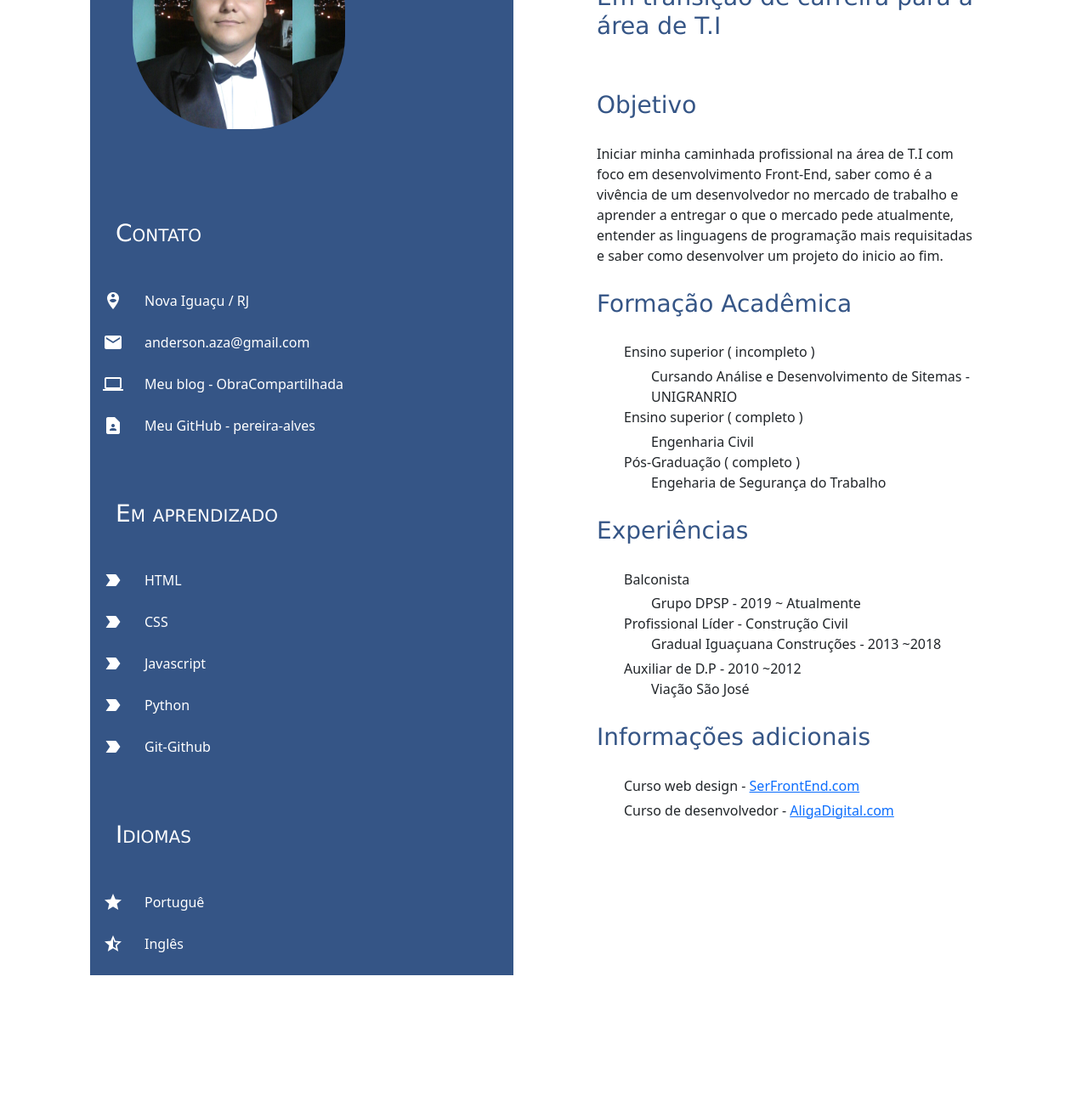
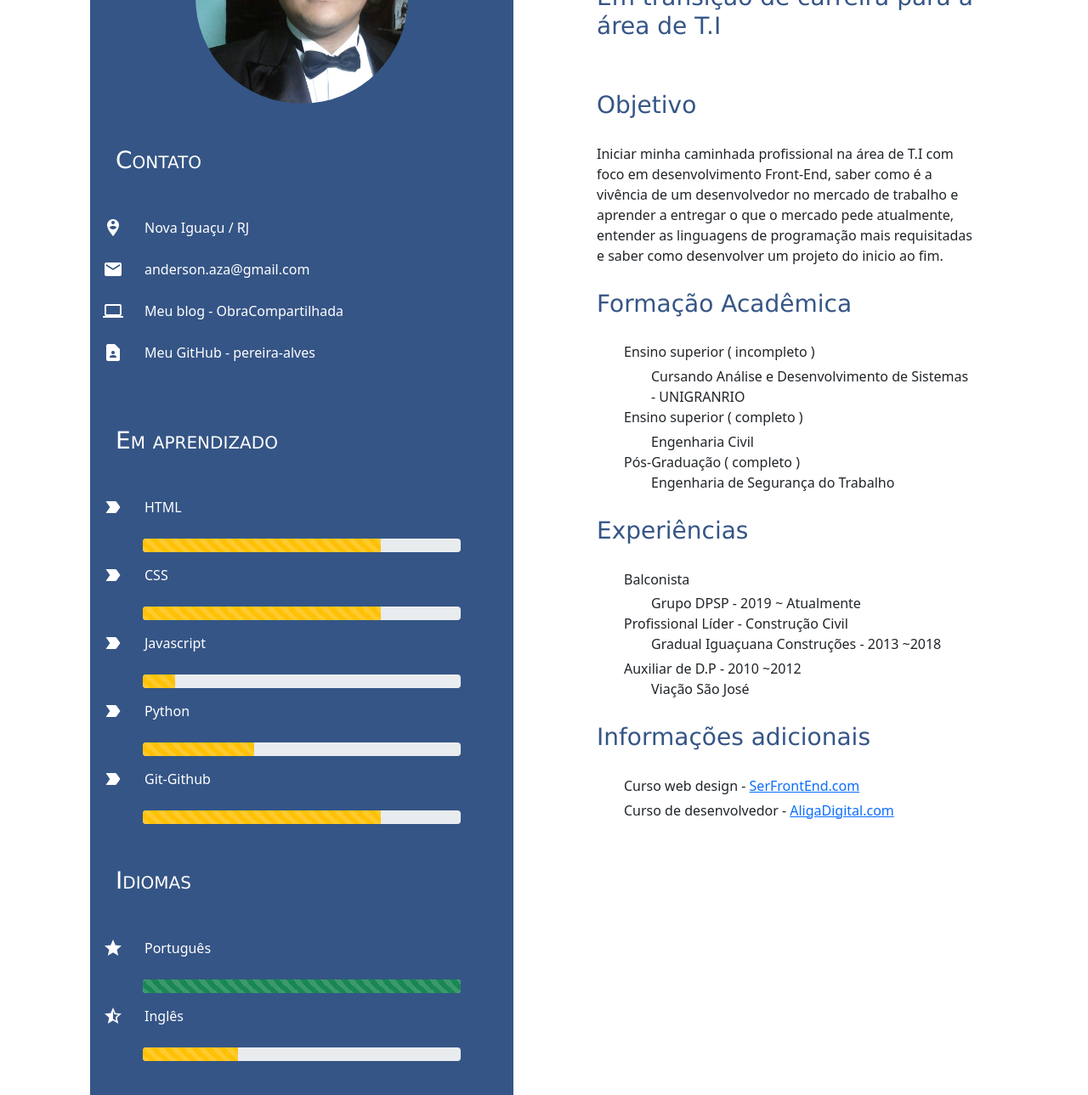
Before and after one commit to pereira-alves/pereira-alves.github.io, a plain HTML site: page index.html in a window 1280 px wide. Shown: the part 148-1437 px from the top of the page at 85% size. Before the commit the page ends 1296 px from the top, so only its background shows below. Drawn offline with nearby package versions, Linux system fonts and the light colour scheme.

Commit message:
Adicioanndo estilo ao curriculo

```diff
--- a/curriculo.css
+++ b/curriculo.css
@@ -15,22 +15,32 @@ h3{
 }
 
 .foto{
+    max-width: 90%;
     width: 250px;
     height: 250px;
     background-image: url(Anderson-foto.jpg);
-    background-size: contain;
-    display: inline-block;
+    background-size: cover;
+    background-repeat: no-repeat;
+    background-position: center;
+    display: block;
     box-sizing: border-box;
-    border-radius: 110px;
-    margin: 50px;
+    border-radius: 50%;
+    margin: 10px auto 20px auto;
+
 }
 
+.progress{
+    max-width: 75%;
+    margin: 0 auto 15px auto;
+}
 
 /* LADO ESQUERDO */
 
 
 .lado_esquerdo{
     background-color: #355586;
+    padding-bottom: 25px;
+    padding-top: 10px;
 }
 
 .titulo_contato{
--- a/index.html
+++ b/index.html
@@ -22,9 +22,10 @@
                     <div class="col align-self-center">
 
                         <div class="lado_esquerdo">
-                            <div class="clearfix">
-                                <div class="foto" width="250px" heith="250px"> </div>
-                            </div>
+
+                                <div class="foto">
+                                </div>
+
                             <h3 class="titulo_contato">Contato</h3>
 
                             <p>
@@ -53,37 +54,54 @@
                                 <span class="material-icons">label_important</span>
                                 HTML
                             </p>
+                            <div class="progress">
+                                <div class="progress-bar progress-bar-striped bg-warning" role="progressbar" style="width: 75%" aria-valuenow="75" aria-valuemin="0" aria-valuemax="100"></div>
+                                </div>
 
                             <p>
                                 <span class="material-icons">label_important</span>
                                 CSS
                             </p>
-
+                            <div class="progress">
+                                <div class="progress-bar progress-bar-striped bg-warning" role="progressbar" style="width: 75%" aria-valuenow="75" aria-valuemin="0" aria-valuemax="100"></div>
+                                </div>
                             <p>
                                 <span class="material-icons icone_branco">label_important</span>
                                 Javascript
                             </p>
-
+                            <div class="progress">
+                                <div class="progress-bar progress-bar-striped bg-warning" role="progressbar" style="width: 10%" aria-valuenow="75" aria-valuemin="0" aria-valuemax="100"></div>
+                                </div>
                             <p>
                                 <span class="material-icons icone_branco">label_important</span>
                                 Python
                             </p>
-
+                            <div class="progress">
+                                <div class="progress-bar progress-bar-striped bg-warning" role="progressbar" style="width: 35%" aria-valuenow="75" aria-valuemin="0" aria-valuemax="100"></div>
+                                </div>
                             <p>
                                 <span class="material-icons icone_branco">label_important</span>
                                 Git-Github
                             </p>
-
+                            <div class="progress">
+                                <div class="progress-bar progress-bar-striped bg-warning" role="progressbar" style="width: 75%" aria-valuenow="75" aria-valuemin="0" aria-valuemax="100"></div>
+                                </div>
                             <h3 class="titulo_contato">Idiomas</h3>
 
                             <p>
                                 <span class="material-icons">star</span>
-                                Portuguê
+                                Português
                             </p>
+                            <div class="progress">
+                                <div class="progress-bar progress-bar-striped bg-success" role="progressbar" style="width: 100%" aria-valuenow="75" aria-valuemin="0" aria-valuemax="100"></div>
+                                </div>
                             <p>
                                 <span class="material-icons">star_half</span>
                                 Inglês
                             </p>
+                            <div class="progress">
+                                <div class="progress-bar progress-bar-striped bg-warning" role="progressbar" style="width: 30%" aria-valuenow="75" aria-valuemin="0" aria-valuemax="100"></div>
+                                </div>
                         </div>
 
                     </div>
@@ -105,11 +123,11 @@
                             <h3>Formação Acadêmica </h3>
                             <ul>
                                 <li>Ensino superior ( incompleto )</li>
-                                    <ul>Cursando Análise e Desenvolvimento de Sitemas - UNIGRANRIO</UL>
+                                    <ul>Cursando Análise e Desenvolvimento de Sistemas - UNIGRANRIO</UL>
                                 <li>Ensino superior ( completo )</li>
                                         <ul>Engenharia Civil</ul>
                                 <li>Pós-Graduação ( completo )
-                                    <ul>Engeharia de Segurança do Trabalho</ul>
+                                    <ul>Engenharia de Segurança do Trabalho</ul>
 
                                 </li>
                             </ul>
```
